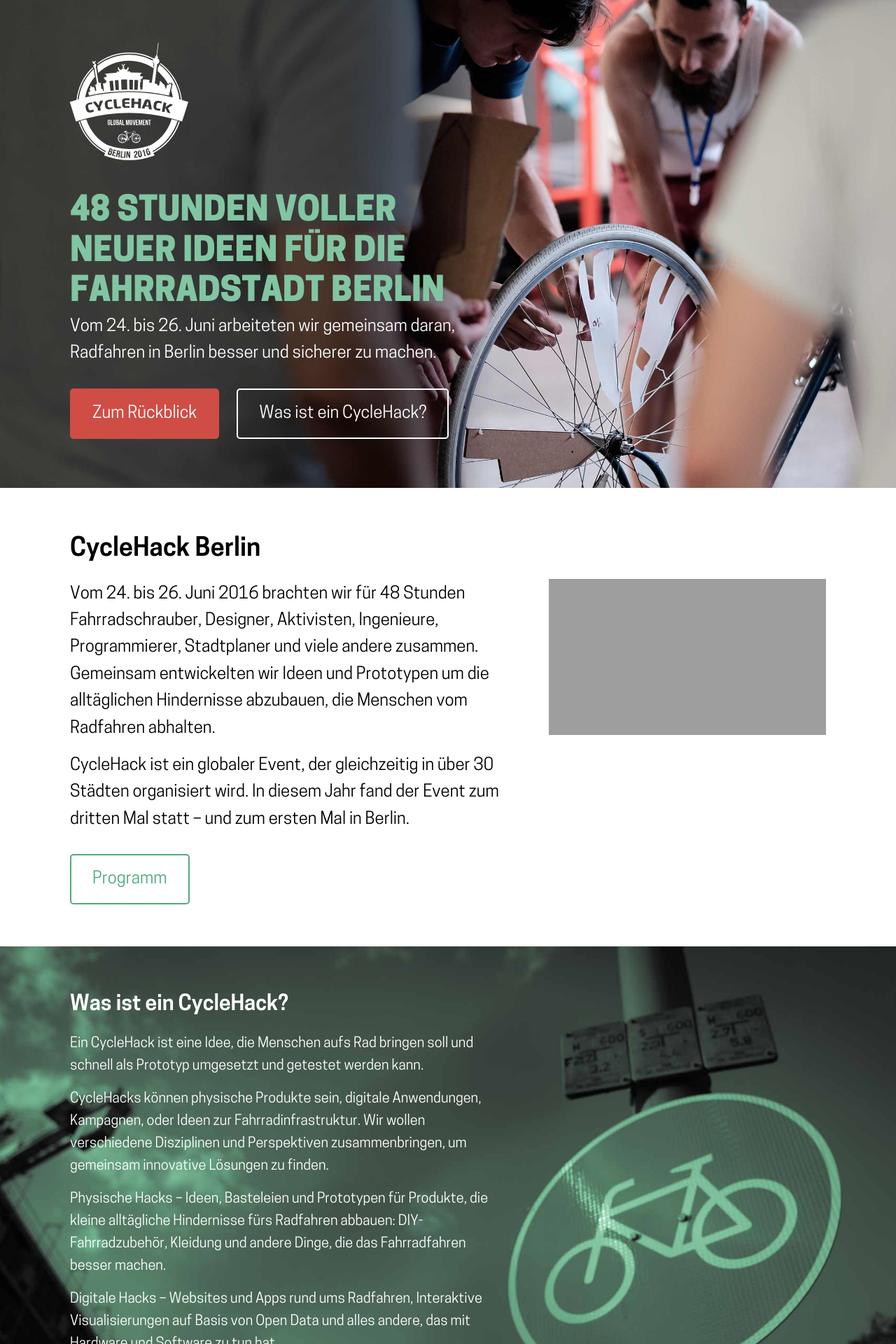
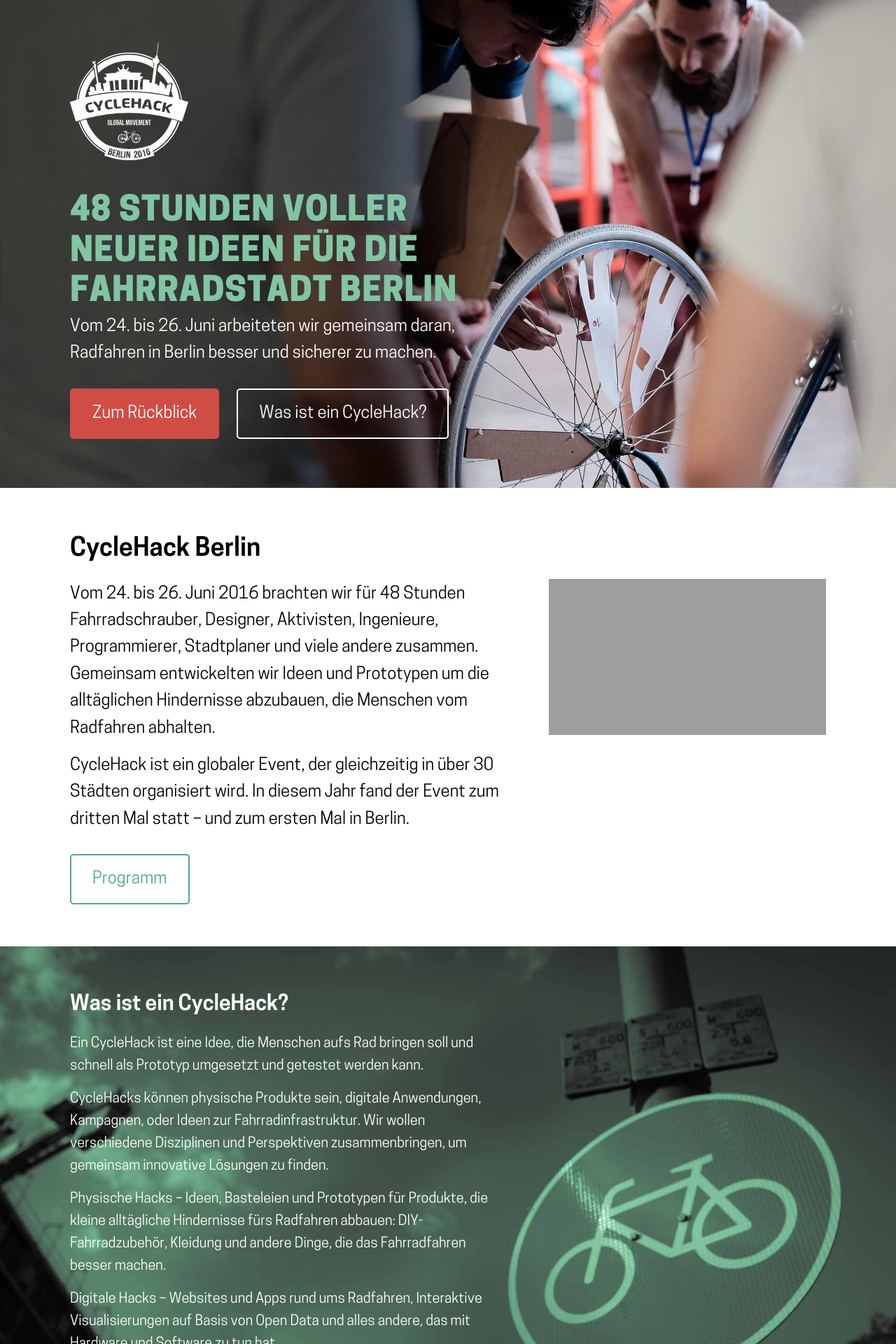
Before and after one commit to sjockers/cyclehackberlin.de, a Jekyll site: the page built from index.md, in a window 1280 px wide. Shown: the top 1920 px of the page at 70% size. Built offline with Jekyll 4.4.1, drawn with Linux system fonts in a browser that asks for light colours; grey boxes are pictures that could not be loaded.

Commit message:
Header: Update layout/typography for better readability.

```diff
--- a/_sass/_layout.scss
+++ b/_sass/_layout.scss
@@ -65,14 +65,16 @@
 .intro__tagline {
   display: block;
   margin: 0;
-  padding: 0;
-  font-size: 24px;
+  padding: 0 0 $spacing-unit/2 0;
+  font-size: 32px;
   line-height: 1.2;
+  letter-spacing: 0.02em;
   font-weight: 900;
   text-transform: uppercase;
   color: lighten($brand-color, 15);
 
   @include media-query($screen-md) {
+    padding: 0;
     font-size: 48px;
   }
 }
@@ -83,7 +85,9 @@
 }
 
 .teaser {
-  font-size: 24px;
+  @include media-query($screen-sm) {
+    font-size: 24px;
+  }
 }
 
 .subscription-form {
--- a/_sass/_section.scss
+++ b/_sass/_section.scss
@@ -16,7 +16,7 @@
 .section__main--column {
   @extend .section__main;
 
-  @include media-query($screen-md) {
+  @include media-query($screen-lg) {
     width: 60%;
     float: left;
   }
@@ -26,7 +26,7 @@
   display: block;
   padding: 0 $spacing-unit;
 
-  @include media-query($screen-md) {
+  @include media-query($screen-lg) {
     width: 40%;
     float: left;
     padding: $spacing-unit;
```
